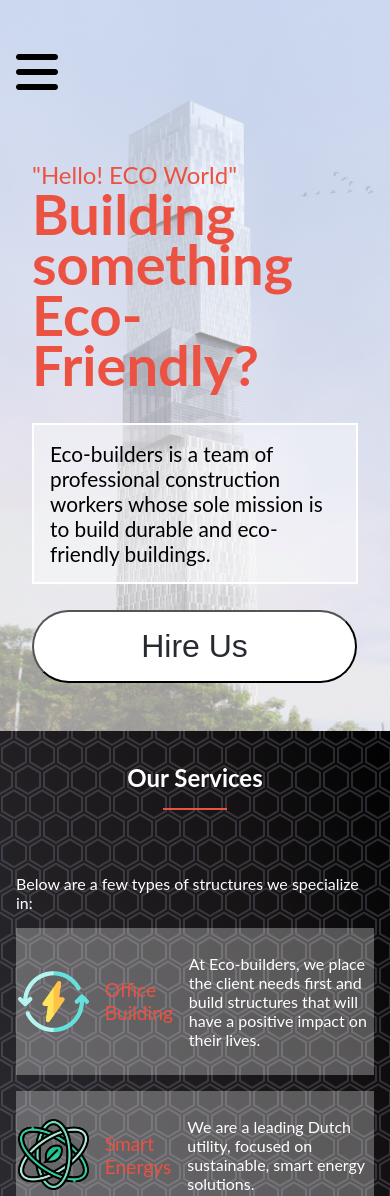
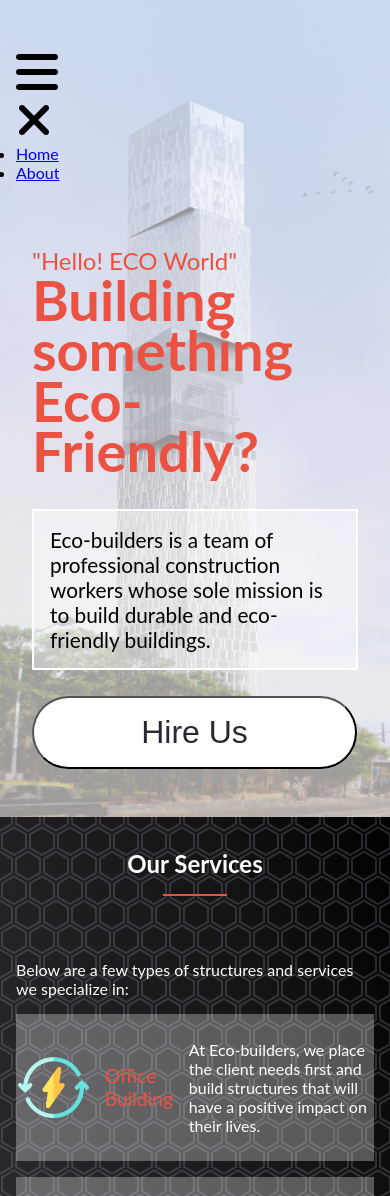
Before and after one commit to NahnahAJ/construction-page, a plain HTML site: page index.html in a window 390 px wide. Shown: the top 1196 px of the page. Drawn offline with Linux system fonts and the light colour scheme.

Commit message:
Add additional html content

```diff
--- a/index.html
+++ b/index.html
@@ -7,6 +7,7 @@
   <script src="https://kit.fontawesome.com/8bb7dadbeb.js" crossorigin="anonymous"></script>
   <link href="./styles.css" rel="stylesheet">
   <title>EC0-BUILDERS</title>
+  <link rel="icon" type="image/x-icon" href="./Icons/favicon.ico">
 </head>
 
 <body>
@@ -32,7 +33,14 @@
   <button>ECO Campaign</button>
 </nav>
 <nav class="nav">
-  <i class="fa-solid fa-bars fa-3x"></i>
+  <i class="fa-solid fa-bars fa-3x hamburger"></i>
+  <div class="menu-nav">
+    <div><i class="fa-solid fa-xmark fa-3x close"></i></div>
+    <ul>
+      <li><a href="./index.html">Home</a></li>
+      <li><a href="./about.html">About</a></li>
+    </ul>
+  </div>
 </nav>
 <header class="container">
   <div class="ctn-item-one">
@@ -51,7 +59,7 @@
     <div class="services">
       <h2>Our Services</h2>
       <hr>
-      <p>Below are a few types of structures we specialize in:</p>
+      <p>Below are a few types of structures and services we specialize in:</p>
     </div>
 
 <div class="desktop-items">
```
